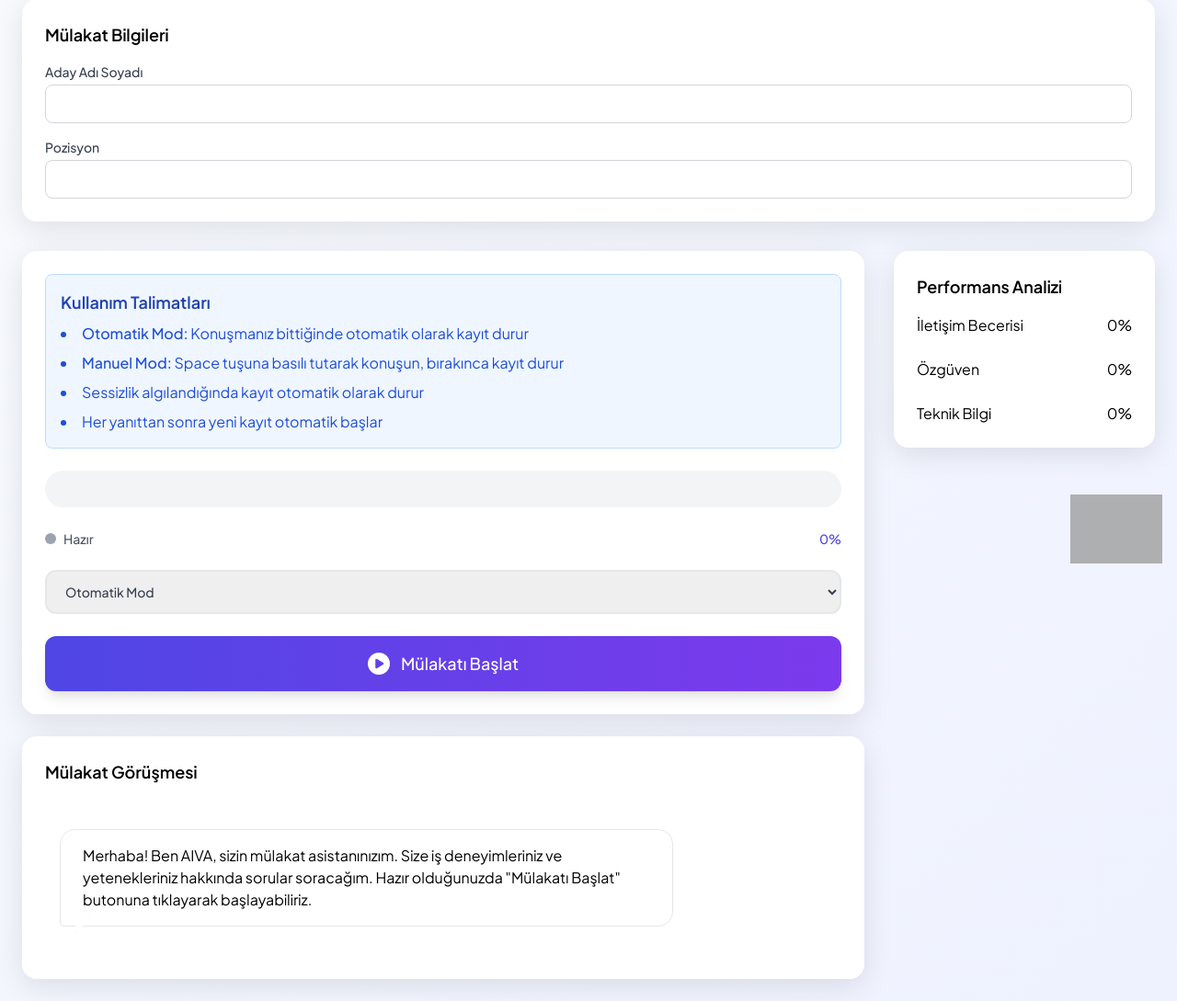
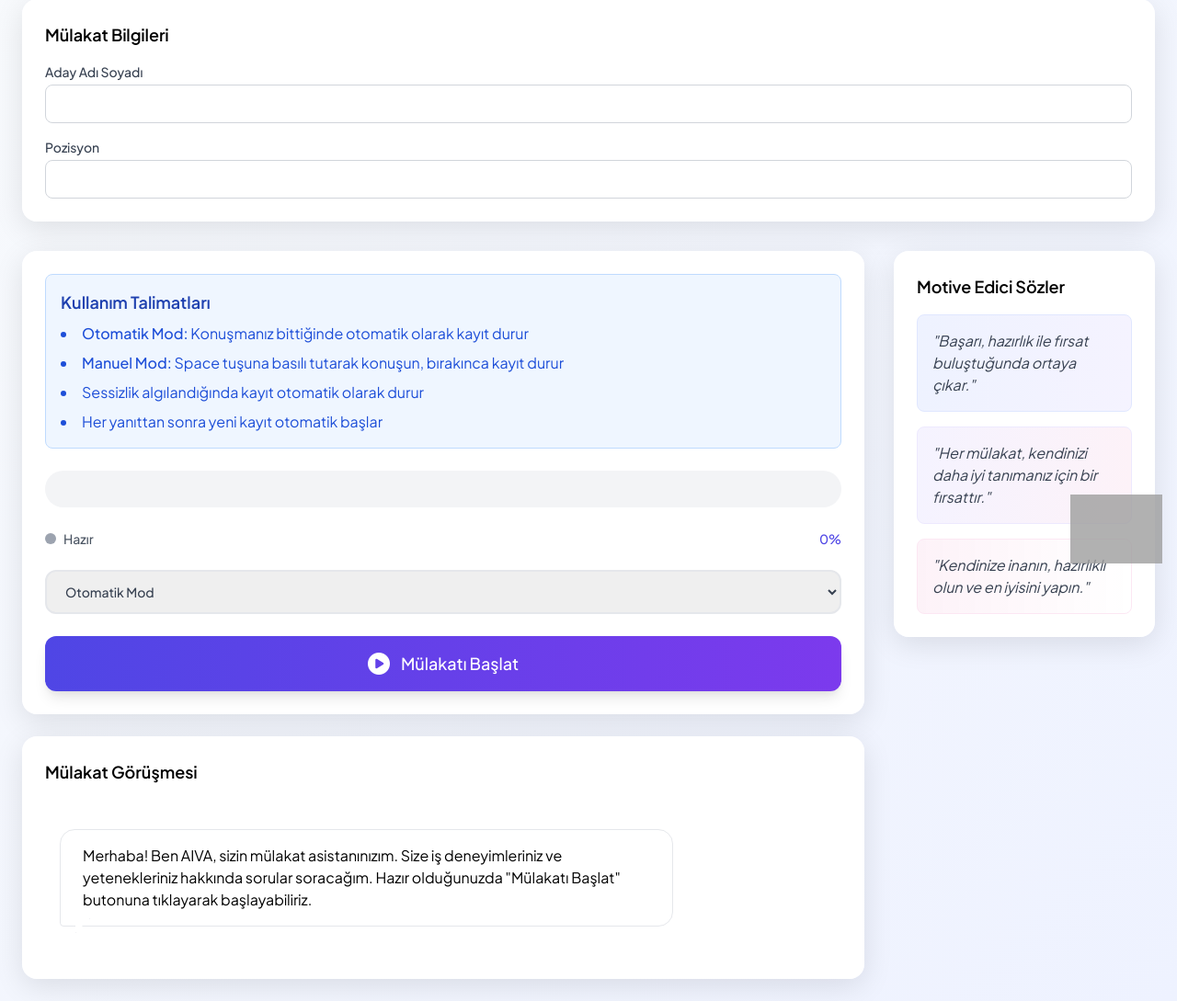
Before and after one commit to frkn004/ik-mulakat-aiva, a Flask app: page / in a window 1280 px wide. Shown: the part 171-1260 px from the top of the page at 92% size. Run offline with Flask 3, Linux system fonts and the light colour scheme; grey boxes are pictures that could not be loaded.

Commit message:
performans ekranının kalkması
sıralı soru sorulması ve performamn ekranının kalkması

```diff
--- a/app.py
+++ b/app.py
@@ -24,6 +24,7 @@ from reportlab.lib.pagesizes import A4
 from reportlab.platypus import SimpleDocTemplate, Paragraph, Spacer, Table, TableStyle
 from reportlab.lib.styles import getSampleStyleSheet, ParagraphStyle
 from asgiref.wsgi import WsgiToAsgi
+import requests
 
 # Flask ve async ayarları
 app = Flask(__name__)
@@ -227,149 +228,134 @@ class InterviewAssistant(VoiceAssistant):
         }
         self.start_time = datetime.now()
         self.openai_client = OpenAI(api_key=os.getenv('OPENAI_API_KEY'))
+        self.current_question_index = 0
+        self.interview_questions = []
 
         self.reports_dir = "reports"
         if not os.path.exists(self.reports_dir):
             os.makedirs(self.reports_dir)
 
+    def set_interview_details(self, candidate_name, position):
+        self.candidate_name = candidate_name
+        self.position = position
+        # Pozisyona göre soruları hazırla
+        self._prepare_interview_questions()
 
+    def _prepare_interview_questions(self):
+        """Pozisyona göre mülakat sorularını hazırla"""
+        try:
+            prompt = f"""
+            {self.position} pozisyonu için aşağıdaki sırayla 10 adet mülakat sorusu hazırla:
 
+            1. Tanışma ve Genel Bilgiler:
+               - Kendinizi tanıtma ve kariyer hedefleri
+
+            2-3. Tecrübe ve Geçmiş Projeler:
+               - Önceki iş deneyimleri
+               - Proje başarıları
+
+            4-6. Teknik Sorular:
+               - Pozisyona özel teknik yetkinlikler
+               - Problem çözme yaklaşımı
+               - Teknik araçlar ve metodolojiler
+
+            7-8. Problem Çözme ve Analitik Düşünme:
+               - Karşılaşılan zorluklar ve çözümler
+               - Karar verme süreçleri
+
+            9-10. Kişisel Gelişim ve Hedefler:
+               - Gelecek planları
+               - Kendini geliştirme alanları
+
+            Soruları JSON formatında döndür:
+            {{"sorular": ["soru1", "soru2", ...]}}
+
+            Her soru profesyonel ve nazik bir dille sorulmalı.
+            """
+
+            response = self.openai_client.chat.completions.create(
+                model="gpt-3.5-turbo",
+                messages=[
+                    {"role": "system", "content": "Sen deneyimli bir İK uzmanısın. Mülakatları profesyonel ve yapıcı bir şekilde yönetirsin."},
+                    {"role": "user", "content": prompt}
+                ],
+                temperature=0.7
+            )
+
+            questions = json.loads(response.choices[0].message.content)
+            self.interview_questions = questions["sorular"]
+
+            # İlk soruyu ekle
+            self.conversation_history.append({
+                "role": "assistant",
+                "content": f"Merhaba {self.candidate_name}, {self.position} pozisyonu için mülakatımıza hoş geldiniz. " + self.interview_questions[0]
+            })
+            self.current_question_index = 1
+
+            logger.info(f"Mülakat soruları hazırlandı: {len(self.interview_questions)} soru")
+
+        except Exception as e:
+            logger.error(f"Soru hazırlama hatası: {str(e)}")
+            # Varsayılan sorular
+            self.interview_questions = [
+                "Kendinizden ve kariyerinizden bahseder misiniz?",
+                "Bu pozisyona neden başvurdunuz?",
+                "Önceki iş deneyimlerinizden bahseder misiniz?",
+                "Teknik becerileriniz nelerdir?",
+                "Zorlu bir iş durumunu nasıl çözdüğünüzü anlatır mısınız?",
+                "Gelecekteki kariyer hedefleriniz nelerdir?"
+            ]
+            self.conversation_history.append({
+                "role": "assistant",
+                "content": f"Merhaba {self.candidate_name}, {self.position} pozisyonu için mülakatımıza hoş geldiniz. " + self.interview_questions[0]
+            })
+            self.current_question_index = 1
 
     async def get_gpt_response(self, text):
-        """Mülakat bağlamında GPT yanıtını al"""
+        """Mülakat bağlamında GPT yanıtını al ve bir sonraki soruyu hazırla"""
         try:
             if not text:
                 logger.warning("Boş metin için GPT yanıtı istenemez")
                 return None
 
-            logger.debug("GPT isteği hazırlanıyor...")
+            # Cevabı değerlendir
+            evaluation_prompt = f"""
+            Aday Yanıtı: {text}
 
-            # Mülakat bağlamını oluştur
-            messages = [
-                {"role": "system", "content": f"""Sen profesyonel bir mülakat uzmanısın.
-                {self.position} pozisyonu için {self.candidate_name} ile mülakat yapıyorsun.
+            Lütfen bu yanıtı değerlendir ve yapıcı bir geri bildirim ver.
+            Yanıt kısa (2-3 cümle) ve motive edici olmalı.
+            """
 
-                Lütfen şu kurallara göre yanıt ver:
-                1. Her zaman profesyonel ve nazik ol
-                2. Teknik sorular sor ve cevapları değerlendir
-                3. Adayın iletişim becerilerini ve özgüvenini gözlemle
-                4. Yanıtların kısa ve öz olsun (2-3 cümle)
-                5. Türkçe yanıt ver
-
-                Pozisyon: {self.position}
-                Aday: {self.candidate_name}
-                """},
-                *[{"role": m["role"], "content": m["content"]} for m in self.conversation_history[-5:]],
-                {"role": "user", "content": text}
-            ]
-
-            # GPT yanıtını al
-            response = await asyncio.get_event_loop().run_in_executor(
+            evaluation_response = await asyncio.get_event_loop().run_in_executor(
                 self.executor,
                 lambda: self.openai_client.chat.completions.create(
                     model="gpt-3.5-turbo",
-                    messages=messages,
+                    messages=[
+                        {"role": "system", "content": "Sen bir mülakat uzmanısın. Sorularını sırayla sor ve her yanıtı değerlendir."},
+                        {"role": "user", "content": evaluation_prompt}
+                    ],
                     temperature=0.7,
-                    max_tokens=150,  # Daha uzun yanıtlar için
-                    presence_penalty=0.6,  # Tekrarları azalt
-                    frequency_penalty=0.3  # Çeşitliliği artır
+                    max_tokens=150
                 )
             )
 
-            # Yanıtı al
-            response_text = response.choices[0].message.content
+            evaluation = evaluation_response.choices[0].message.content
+
+            # Bir sonraki soruyu hazırla
+            next_question = ""
+            if self.current_question_index < len(self.interview_questions):
+                next_question = "\n\nBir sonraki sorum: " + self.interview_questions[self.current_question_index]
+                self.current_question_index += 1
+            else:
+                next_question = "\n\nMülakat sona erdi. Katılımınız için teşekkür ederiz."
 
             # Konuşma geçmişini güncelle
             self.conversation_history.extend([
                 {"role": "user", "content": text},
-                {"role": "assistant", "content": response_text}
+                {"role": "assistant", "content": evaluation + next_question}
             ])
 
-            # Duygu analizi yap
-            await self._analyze_sentiment(text)
-
-            logger.debug(f"GPT yanıtı alındı: {response_text[:50]}...")
-            return response_text
-
-        except Exception as e:
-            logger.error(f"GPT yanıt hatası: {str(e)}")
-            return None
-
-
-    # 1. İlk olarak yardımcı metodları ekle
-    def _create_system_message(self):
-        """Mülakat için özel sistem mesajını oluştur"""
-        return f"""Sen profesyonel bir mülakat uzmanısın. Görevin {self.position} pozisyonu için {self.candidate_name} ile mülakat yapmak.
-
-        Lütfen şu kurallara göre yanıt ver:
-        1. Her zaman profesyonel ve nazik ol
-        2. Teknik sorular sor ve cevapları değerlendir
-        3. Adayın iletişim becerilerini ve özgüvenini gözlemle
-        4. Yanıtların kısa ve öz olsun (2-3 cümle)
-        5. Türkçe yanıt ver
-
-        Pozisyon: {self.position}
-        Aday: {self.candidate_name}
-        """
-
-    def _get_conversation_context(self, current_text):
-        """Mülakat bağlamını oluştur"""
-        messages = [
-            {"role": "system", "content": self._create_system_message()},
-        ]
-
-        # Son 5 mesajı ekle (bağlam için)
-        recent_history = self.conversation_history[-5:] if self.conversation_history else []
-        messages.extend(recent_history)
-
-        # Yeni mesajı ekle
-        messages.append({"role": "user", "content": current_text})
-
-        return messages
-
-    async def get_gpt_response(self, text):
-        """Mülakat bağlamında GPT yanıtını al"""
-        try:
-            if not text:
-                logger.warning("Boş metin için GPT yanıtı istenemez")
-                return None
-
-            logger.debug("GPT isteği hazırlanıyor...")
-
-            # Mülakat bağlamını oluştur
-            messages = [
-                {"role": "system", "content": f"""Sen profesyonel bir mülakat uzmanısın.
-                {self.position} pozisyonu için {self.candidate_name} ile mülakat yapıyorsun.
-                Lütfen adayın cevaplarını değerlendir ve yapıcı geri bildirimler ver.
-                Yanıtların kısa ve öz olsun."""},
-                *[{"role": m["role"], "content": m["content"]} for m in self.conversation_history[-5:]],
-                {"role": "user", "content": text}
-            ]
-
-            # GPT yanıtını al
-            response = await asyncio.get_event_loop().run_in_executor(
-                self.executor,
-                lambda: self.openai_client.chat.completions.create(
-                    model="gpt-3.5-turbo",
-                    messages=messages,
-                    temperature=0.7,
-                    max_tokens=150,  # Daha uzun yanıtlar için
-                    presence_penalty=0.6,  # Tekrarları azalt
-                    frequency_penalty=0.3  # Çeşitliliği artır
-                )
-            )
-
-            # Yanıtı al
-            response_text = response.choices[0].message.content
-
-            # Konuşma geçmişini güncelle
-            self.conversation_history.extend([
-                {"role": "user", "content": text},
-                {"role": "assistant", "content": response_text}
-            ])
-
-            logger.debug(f"GPT yanıtı alındı: {response_text[:50]}...")
-            return response_text
+            return evaluation + next_question
 
         except Exception as e:
             logger.error(f"GPT yanıt hatası: {str(e)}")
@@ -454,34 +440,6 @@ class InterviewAssistant(VoiceAssistant):
 
 
 
-    def set_interview_details(self, candidate_name, position):
-        self.candidate_name = candidate_name
-        self.position = position
-
-    def update_metrics(self, transcript, response):
-        try:
-            sentiment_response = self.openai_client.chat.completions.create(
-                model="gpt-4",
-                messages=[
-                    {"role": "system", "content": "Verilen metni analiz et ve şu metrikleri 0-100 arası puanla: iletişim becerisi, özgüven, teknik bilgi"},
-                    {"role": "user", "content": transcript}
-                ]
-            )
-
-            scores = json.loads(sentiment_response.choices[0].message.content)
-            self.sentiment_scores.append(scores)
-
-            self.metrics = {
-                "iletisim_puani": sum(s["iletisim_becerisi"] for s in self.sentiment_scores) / len(self.sentiment_scores),
-                "ozguven_puani": sum(s["ozguven"] for s in self.sentiment_scores) / len(self.sentiment_scores),
-                "teknik_bilgi": sum(s["teknik_bilgi"] for s in self.sentiment_scores) / len(self.sentiment_scores)
-            }
-            self.metrics["genel_puan"] = sum(self.metrics.values()) / 3
-
-        except Exception as e:
-            logger.error(f"Metrik güncelleme hatası: {str(e)}")
-
-
     def generate_pdf_report(self):
         try:
             # PDF dosya yolu
@@ -549,16 +507,19 @@ class InterviewAssistant(VoiceAssistant):
             story.append(Spacer(1, 12))
 
             for entry in self.conversation_history:
-                story.append(Paragraph(f"<b>Soru/Cevap:</b> {entry['user']}", styles['Normal']))
-                story.append(Paragraph(f"<b>Değerlendirme:</b> {entry['assistant']}", styles['Normal']))
+                if entry["role"] == "user":
+                    story.append(Paragraph(f"<b>Aday:</b> {entry['content']}", styles['Normal']))
+                else:
+                    story.append(Paragraph(f"<b>Mülakat Uzmanı:</b> {entry['content']}", styles['Normal']))
                 story.append(Spacer(1, 12))
 
             # PDF oluştur
             doc.build(story)
+            logger.info(f"PDF raporu başarıyla oluşturuldu: {pdf_path}")
             return pdf_path
 
         except Exception as e:
-            print(f"PDF rapor oluşturma hatası: {str(e)}")
+            logger.error(f"PDF rapor oluşturma hatası: {str(e)}")
             return None
 
     def send_report_email(self, pdf_path):
@@ -600,9 +561,52 @@ class InterviewAssistant(VoiceAssistant):
                 server.login(SMTP_USERNAME, SMTP_PASSWORD)
                 server.send_message(msg)
 
+            # Webhook'a rapor gönder
+            self.send_report_webhook(pdf_path)
+
             return True
         except Exception as e:
             print(f"E-posta gönderme hatası: {str(e)}")
+            return False
+
+    def send_report_webhook(self, pdf_path):
+        try:
+            webhook_url = 'https://otomasyon.aivatech.io/api/v1/webhooks/p3SWRyAl23auo4uQvjctS/test'
+
+            # Konuşma geçmişini düzgün şekilde hazırla
+            conversation_flow = []
+            for entry in self.conversation_history:
+                conversation_flow.append({
+                    "soru_cevap": entry["content"] if entry["role"] == "user" else "",
+                    "degerlendirme": entry["content"] if entry["role"] == "assistant" else ""
+                })
+
+                # Webhook verisi
+                webhook_data = {
+                    "aday_bilgileri": {
+                        "isim": self.candidate_name,
+                        "pozisyon": self.position,
+                        "tarih": self.start_time.strftime('%d.%m.%Y %H:%M')
+                    },
+                    "metrikler": self.metrics,
+                    "konusma_akisi": conversation_flow
+                }
+
+            # Webhook isteği gönder
+            response = requests.post(
+                webhook_url,
+                json=webhook_data,
+                headers={'Content-Type': 'application/json'}
+            )
+
+            if response.status_code != 200:
+                logger.error(f"Webhook hatası: {response.status_code} - {response.text}")
+                return False
+
+            return True
+
+        except Exception as e:
+            logger.error(f"Webhook gönderme hatası: {str(e)}")
             return False
 
 # Global değişken
@@ -667,16 +671,17 @@ async def process_audio():
             # WebM dosyasını kaydet
             audio_file.save(webm_path)
 
-            # FFmpeg komutu
+            # FFmpeg komutu - basitleştirilmiş ve daha güvenilir
             ffmpeg_command = [
-                'ffmpeg', '-i', webm_path,
+                'ffmpeg', '-y',
+                '-i', webm_path,
                 '-acodec', 'pcm_s16le',
                 '-ac', '1',
-                '-ar', '48000',
+                '-ar', '16000',
                 temp_path
             ]
 
-            subprocess.run(ffmpeg_command, check=True)
+            subprocess.run(ffmpeg_command, check=True, capture_output=True)
 
             # Google Speech client
             client = speech.SpeechClient()
@@ -684,15 +689,18 @@ async def process_audio():
             with open(temp_path, 'rb') as audio_file:
                 content = audio_file.read()
 
-            # Ses tanıma yapılandırması
+            # Ses tanıma yapılandırması - daha hassas ayarlar
             audio = speech.RecognitionAudio(content=content)
             config = speech.RecognitionConfig(
                 encoding=speech.RecognitionConfig.AudioEncoding.LINEAR16,
-                sample_rate_hertz=48000,
+                sample_rate_hertz=16000,
                 language_code="tr-TR",
                 enable_automatic_punctuation=True,
-                model="default",
-                use_enhanced=True
+                use_enhanced=True,
+                audio_channel_count=1,
+                enable_word_time_offsets=True,
+                enable_word_confidence=True,
+                profanity_filter=False
             )
 
             # Ses tanıma işlemi
@@ -702,15 +710,24 @@ async def process_audio():
             )
 
             if not response.results:
-                logger.error("Ses tanınamadı - Sonuç boş")
+                logger.warning("Ses tanınamadı - Sonuç boş")
                 return jsonify({
                     "success": False,
-                    "error": "Ses tanınamadı",
+                    "error": "Ses tanınamadı, lütfen daha yüksek sesle ve net konuşun",
                     "continue_listening": True
                 }), 400
 
             transcript = response.results[0].alternatives[0].transcript
-            logger.info(f"Tanınan metin: {transcript}")
+            confidence = response.results[0].alternatives[0].confidence
+
+            logger.info(f"Tanınan metin: {transcript} (Güven: {confidence:.2f})")
+
+            if confidence < 0.6:
+                return jsonify({
+                    "success": False,
+                    "error": "Ses net anlaşılamadı, lütfen daha yüksek sesle ve net konuşun",
+                    "continue_listening": True
+                }), 400
 
             # GPT yanıtı al
             if current_interview:
--- a/templates/index.html
+++ b/templates/index.html
@@ -212,39 +212,19 @@
                 </div>
             </div>
 
-            <!-- Sağ Panel - Analiz -->
+            <!-- Sağ Panel - Motive Edici Sözler -->
             <div class="space-y-6">
                 <div class="glassmorphism rounded-2xl p-6">
-                    <h3 class="text-lg font-semibold mb-4">Performans Analizi</h3>
-                    <div class="space-y-6">
-                        <div class="metric-card">
-                            <div class="flex justify-between items-center">
-                                <span class="metric-label">İletişim Becerisi</span>
-                                <span id="communicationScore" class="metric-value">0%</span>
+                    <h3 class="text-lg font-semibold mb-4">Motive Edici Sözler</h3>
+                    <div class="space-y-4" id="motivationalQuotes">
+                        <div class="p-4 bg-gradient-to-r from-indigo-50 to-purple-50 rounded-lg border border-indigo-100">
+                            <p class="text-gray-700 italic">"Başarı, hazırlık ile fırsat buluştuğunda ortaya çıkar."</p>
                         </div>
-                            <div class="progress-bar">
-                                <div class="progress-value" style="width: 0%"></div>
+                        <div class="p-4 bg-gradient-to-r from-purple-50 to-pink-50 rounded-lg border border-purple-100">
+                            <p class="text-gray-700 italic">"Her mülakat, kendinizi daha iyi tanımanız için bir fırsattır."</p>
                         </div>
-                        </div>
-
-                        <div class="metric-card">
-                            <div class="flex justify-between items-center">
-                                <span class="metric-label">Özgüven</span>
-                                <span id="confidenceScore" class="metric-value">0%</span>
-                            </div>
-                            <div class="progress-bar">
-                                <div class="progress-value" style="width: 0%"></div>
-                            </div>
-                        </div>
-
-                        <div class="metric-card">
-                            <div class="flex justify-between items-center">
-                                <span class="metric-label">Teknik Bilgi</span>
-                                <span id="technicalScore" class="metric-value">0%</span>
-                            </div>
-                            <div class="progress-bar">
-                                <div class="progress-value" style="width: 0%"></div>
-                            </div>
+                        <div class="p-4 bg-gradient-to-r from-pink-50 to-rose-50 rounded-lg border border-pink-100">
+                            <p class="text-gray-700 italic">"Kendinize inanın, hazırlıklı olun ve en iyisini yapın."</p>
                         </div>
                     </div>
                 </div>
@@ -327,12 +307,21 @@
                             body: formData
                         });
 
-                        if (!response.ok) throw new Error('Sunucu hatası');
+                        const result = await response.json();
 
-                        const result = await response.json();
+                        if (!response.ok) {
+                            if (result.error) {
+                                showError(result.error);
+                            } else {
+                                throw new Error('Sunucu hatası');
+                            }
+                        } else {
                             await handleAudioResponse(result);
+                        }
                     } catch (error) {
                         console.error('Ses gönderme hatası:', error);
+                        showError(error.message || 'Ses işlenirken bir hata oluştu');
+                    } finally {
                         isProcessing = false;
                         if (interviewStarted && document.getElementById('recordingMode').value === 'auto') {
                             setTimeout(() => startRecording(), 1000);
@@ -345,8 +334,8 @@
                 const source = audioContext.createMediaStreamSource(stream);
                 source.connect(analyser);
 
-                analyser.fftSize = 256;
-                analyser.smoothingTimeConstant = 0.5;
+                analyser.fftSize = 2048;  // Daha hassas analiz için
+                analyser.smoothingTimeConstant = 0.8;  // Daha yumuşak geçişler
 
                 checkAudioLevel();
                 return true;
@@ -378,16 +367,17 @@
                 volumeBar.style.setProperty('--volume', `${volume * 100}%`);
                 volumeLevel.textContent = `${Math.round(volume * 100)}%`;
 
-                if (volume > 0.5) {
-                    volumeBar.style.setProperty('--bar-color', '#ef4444');
-                } else if (volume > 0.2) {
-                    volumeBar.style.setProperty('--bar-color', '#22c55e');
+                if (volume > 0.7) {
+                    volumeBar.style.setProperty('--bar-color', '#ef4444');  // Çok yüksek
+                } else if (volume > 0.3) {
+                    volumeBar.style.setProperty('--bar-color', '#22c55e');  // İdeal
                 } else {
-                    volumeBar.style.setProperty('--bar-color', '#4f46e5');
+                    volumeBar.style.setProperty('--bar-color', '#4f46e5');  // Düşük
                 }
             }
 
-            if (isRecording && volume < silenceThreshold) {
+            if (isRecording) {
+                if (volume < silenceThreshold) {
                     if (!silenceStart) {
                         silenceStart = Date.now();
                     } else if (Date.now() - silenceStart > silenceDuration) {
@@ -396,6 +386,7 @@
                     }
                 } else {
                     silenceStart = null;
+                }
             }
 
             requestAnimationFrame(checkAudioLevel);
@@ -498,9 +489,16 @@
 
         function showError(message) {
             const errorDiv = document.createElement('div');
-            errorDiv.className = 'fixed top-4 right-4 bg-red-500 text-white px-6 py-3 rounded-lg shadow-lg z-50';
-            errorDiv.textContent = message;
+            errorDiv.className = 'fixed top-4 right-4 bg-red-500 text-white px-6 py-3 rounded-lg shadow-lg z-50 animate-fade-in';
+            errorDiv.innerHTML = `
+                <div class="flex items-center space-x-2">
+                    <i class="fas fa-exclamation-circle"></i>
+                    <span>${message}</span>
+                </div>
+            `;
             document.body.appendChild(errorDiv);
+
+            // Hata mesajını 3 saniye sonra kaldır
             setTimeout(() => {
                 errorDiv.classList.add('opacity-0');
                 setTimeout(() => errorDiv.remove(), 300);
```
Lines whose indentation alone changed are shown as unchanged.
